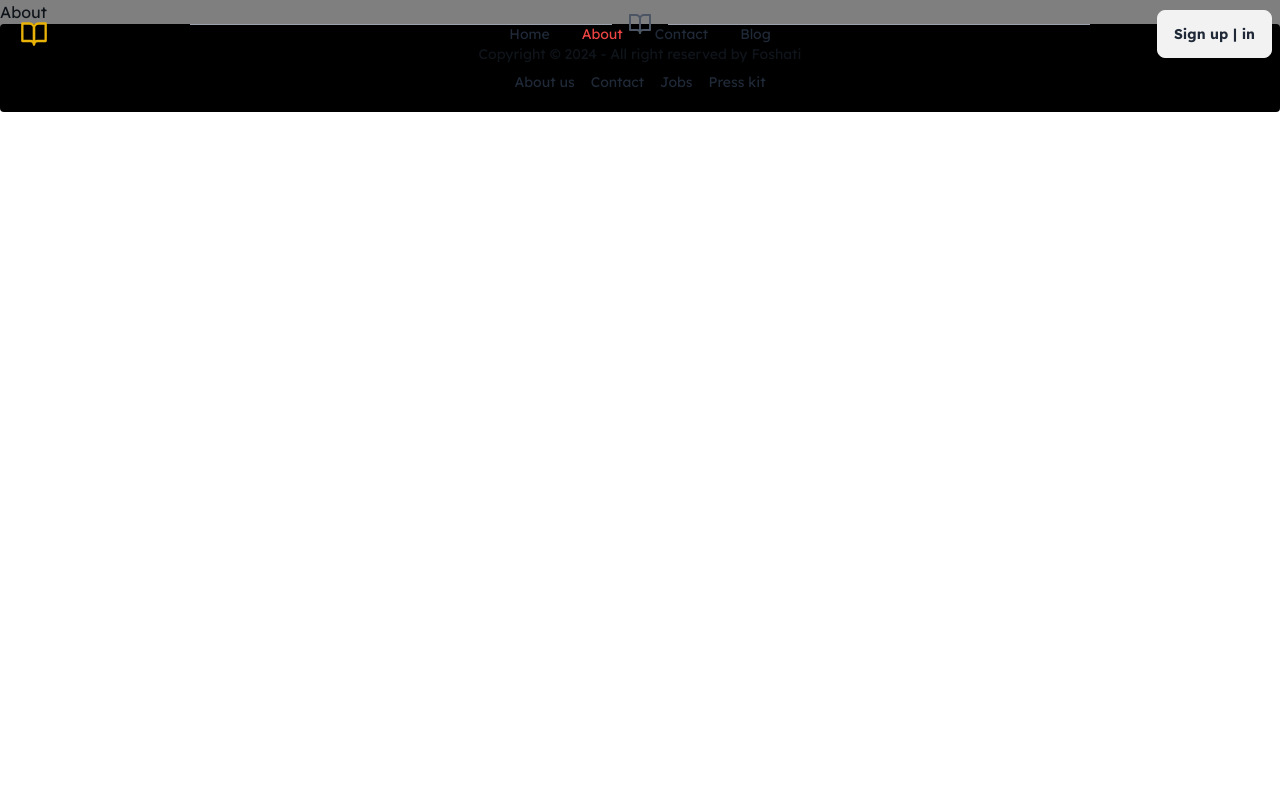
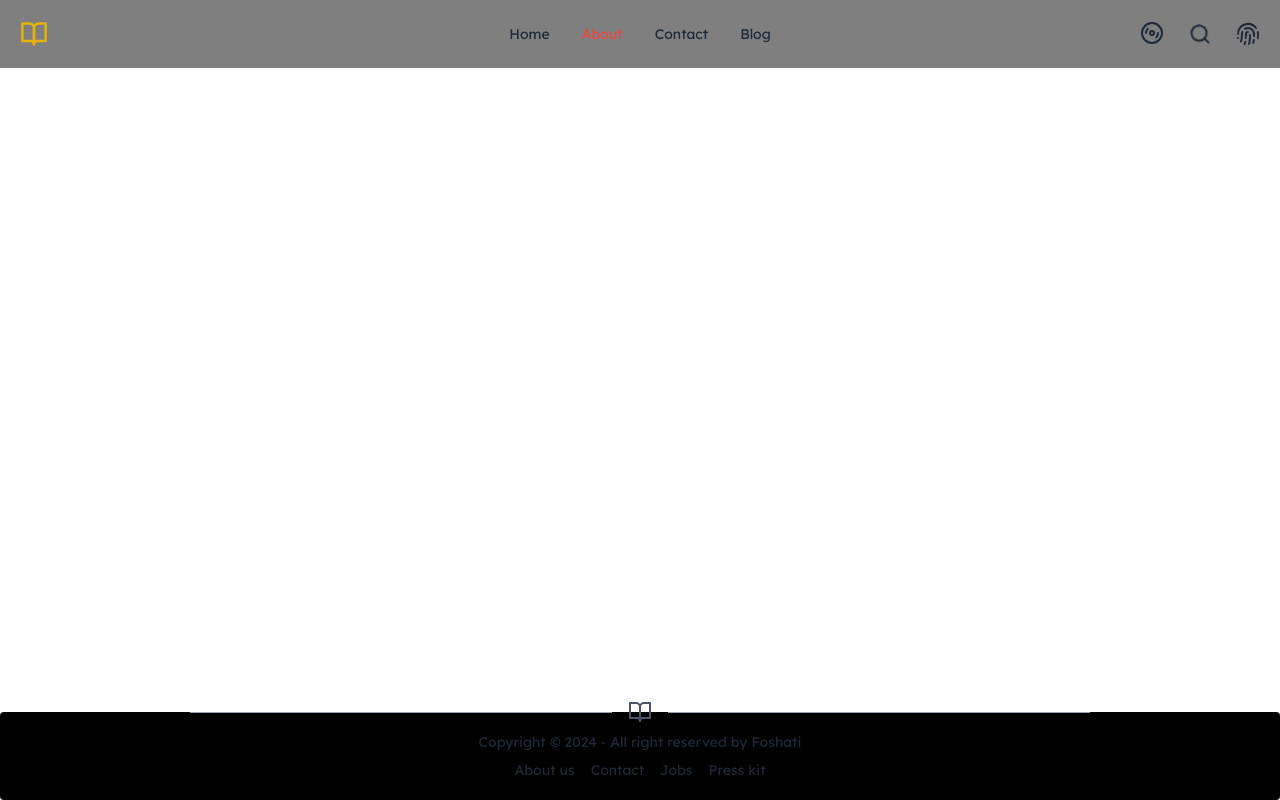
Before and after one commit to Foshati/Blogifa, a Next.js app: page /about in a window 1280 px wide. Built offline with nearby package versions, Linux system fonts and the light colour scheme.

Commit message:
create play Music mp3 component in next.js

```diff
--- a/src/app/about/page.jsx
+++ b/src/app/about/page.jsx
@@ -1,5 +1,10 @@
-import React from "react";
 
-export default function About() {
-  return <div>About</div>;
+function App() {
+  return (
+    <div >
+
+    </div>
+  );
 }
+
+export default App;
--- a/src/app/layout.jsx
+++ b/src/app/layout.jsx
@@ -18,11 +18,15 @@ export default function RootLayout({ children }) {
   return (
     <html lang="en">
       <body className={LexendFont.className}>
-        <Navbar />
-        {children}
+        <main className="flex flex-col min-h-screen">
+          <Navbar />
 
-        <MiddleFooter />
-        <Footer />
+          <div className="flex-1">{children}</div>
+
+          {/* footer */}
+          <MiddleFooter />
+          <Footer />
+        </main>
       </body>
     </html>
   );
--- /dev/null
+++ b/src/components/PlayMusic/playMusic.jsx
@@ -0,0 +1,39 @@
+"use client";
+
+import { useState, useRef, useEffect } from "react";
+import { Disc3 } from "lucide-react";
+
+const MusicIco = () => {
+  const [isPlaying, setIsPlaying] = useState(false);
+  const audioRef = useRef(null);
+
+  useEffect(() => {
+    const audio = new Audio("/audio/andyfa.mp3");
+    audio.loop = true;
+    audioRef.current = audio;
+
+    return () => {
+      audio.pause();
+      audio.currentTime = 0;
+    };
+  }, []);
+
+  const togglePlay = () => {
+    if (isPlaying) {
+      audioRef.current.pause();
+    } else {
+      audioRef.current.play();
+    }
+    setIsPlaying(!isPlaying);
+  };
+
+  return (
+    <div>
+      <button onClick={togglePlay}>
+        {isPlaying ? <Disc3 className="animate-spin" /> : <Disc3 />}
+      </button>
+    </div>
+  );
+};
+
+export default MusicIco;
--- a/src/components/navbar/Navbar.jsx
+++ b/src/components/navbar/Navbar.jsx
@@ -1,8 +1,12 @@
 "use client";
-import { BookOpen } from "lucide-react";
+import { BookOpen, PlayIcon } from "lucide-react";
+import { Search } from "lucide-react";
+import { Fingerprint } from "lucide-react";
 
 import Link from "next/link";
 import { usePathname } from "next/navigation";
+
+import MusicIco from "@/components/PlayMusic/playMusic";
 
 export const Navbar = () => {
   const PathName = usePathname();
@@ -94,7 +98,6 @@ export const Navbar = () => {
             <li className="hover:text-red-500">
               <Link
                 href="/blog"
-                // className={` hover:text-red-500 ${PathName == "/blog" ? "text-red-500" : ""}`}
                 className={PathName == "/blog" ? "text-red-500" : ""}
               >
                 Blog
@@ -103,7 +106,15 @@ export const Navbar = () => {
           </ul>
         </div>
         <div className="navbar-end">
-          <a className="btn">Sign up | in</a>
+          <div className="btn btn-ghost btn-circle">
+            <MusicIco />
+          </div>
+          <button className="hidden btn btn-ghost btn-circle lg:flex">
+            <Search />
+          </button>
+          <button className="btn btn-ghost btn-circle">
+            <Fingerprint />
+          </button>
         </div>
       </header>
     </>
```
Also changed, not shown: 1 other file (tests, documents, lock files or other folders).
